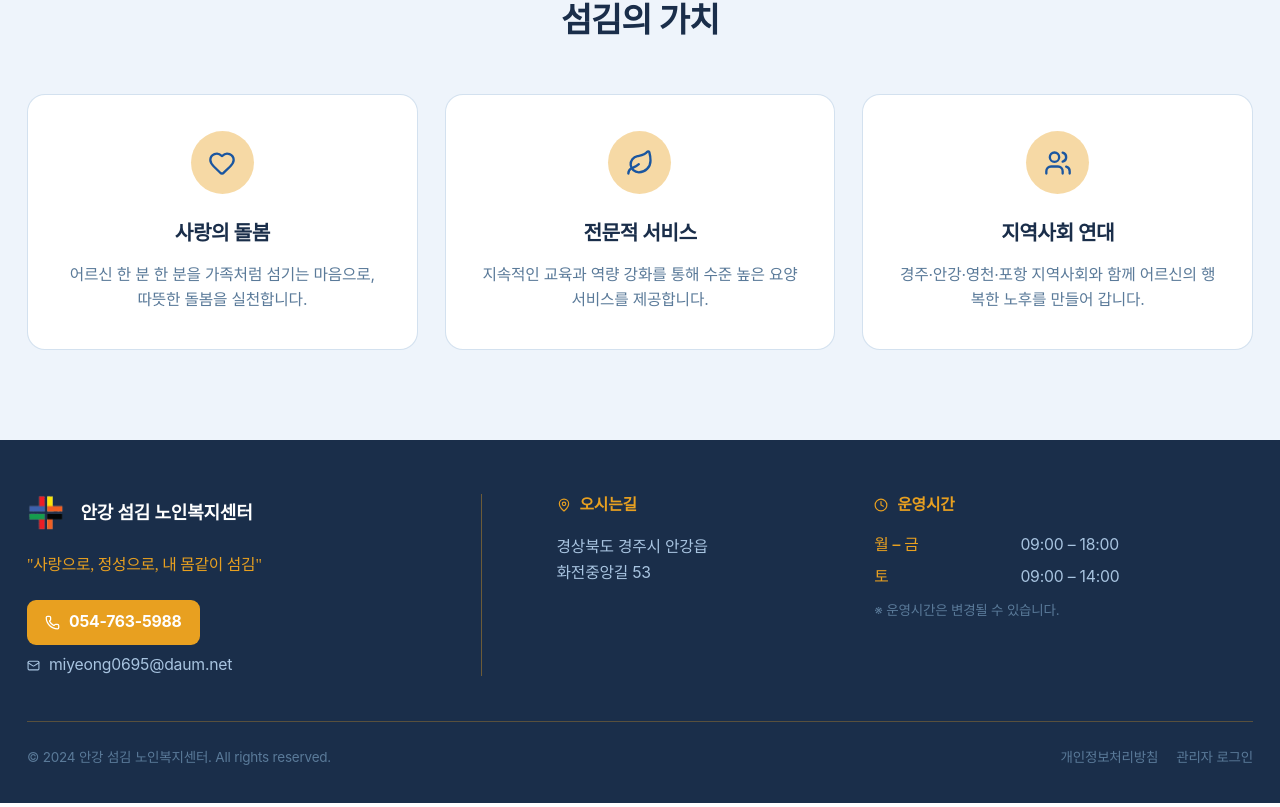
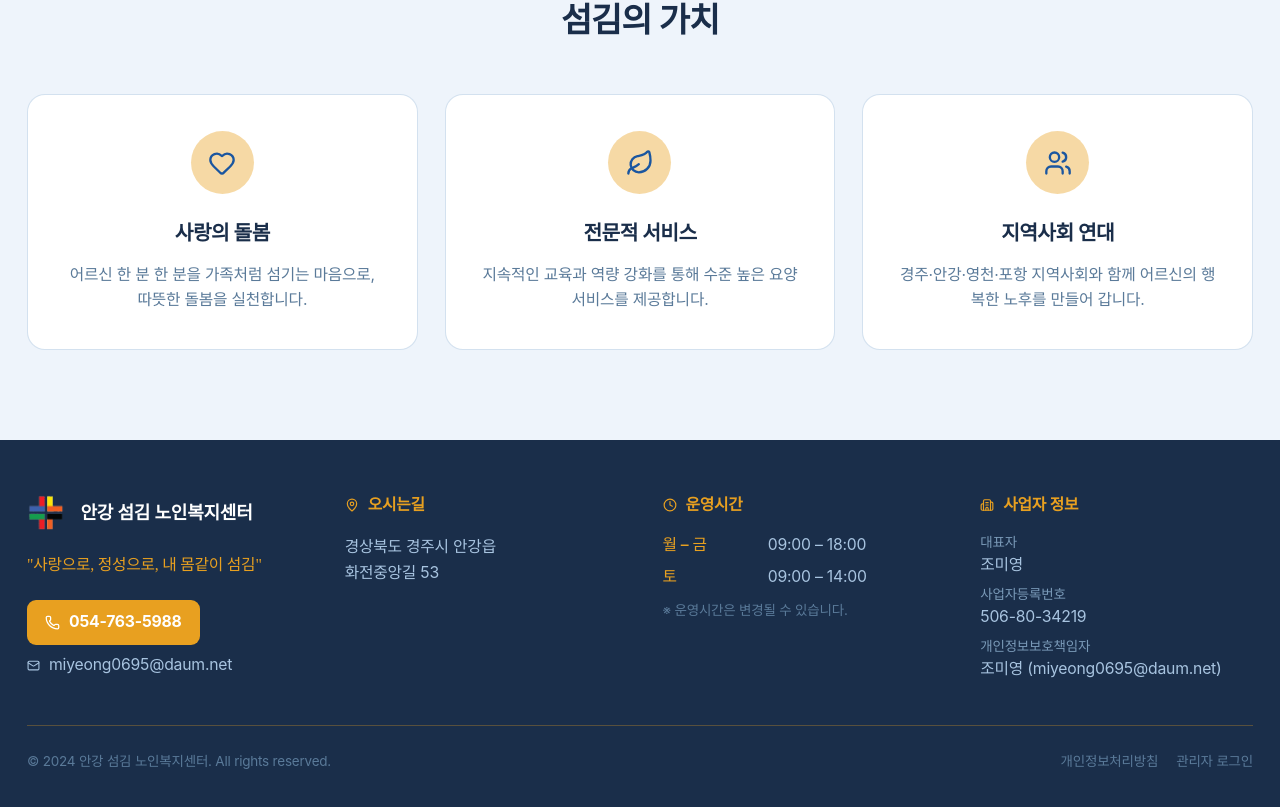
Before and after one commit to dongwoobae/ankang-sumgim, a Next.js app: page /about/greeting in a window 1280 px wide. Shown: the part 1018-1825 px from the top of the page. Built offline with nearby package versions, Linux system fonts and the light colour scheme; no server answers; a web font is replaced by a local one.

Commit message:
26050816 푸터 사업자 정보 추가

```diff
--- a/components/layout/Footer.tsx
+++ b/components/layout/Footer.tsx
@@ -1,14 +1,14 @@
 import Link from "next/link";
 import Image from "next/image";
-import { Phone, MapPin, Clock, Mail } from "lucide-react";
+import { Phone, MapPin, Clock, Mail, Building2 } from "lucide-react";
 
 export default function Footer() {
   return (
     <footer className="bg-[#1A2E4A] text-[#A8C4E0]">
       <div className="max-w-6xl mx-auto px-6 pt-12 pb-8">
-        <div className="grid grid-cols-1 md:grid-cols-12 gap-10">
+        <div className="grid grid-cols-1 md:grid-cols-4 gap-10">
           {/* 브랜드 */}
-          <div className="md:col-span-4">
+          <div>
             <div className="flex items-center gap-3 mb-4">
               <Image
                 src="/logo.png"
@@ -50,13 +50,8 @@ export default function Footer() {
             </div>
           </div>
 
-          {/* 구분선 */}
-          <div className="hidden md:block md:col-span-1">
-            <div className="h-full w-px bg-[#E8A020]/40 mx-auto" />
-          </div>
-
           {/* 오시는길 */}
-          <div className="md:col-span-3">
+          <div>
             <h4 className="text-[#E8A020] font-semibold text-sm mb-4 flex items-center gap-2">
               <MapPin size={14} />
               오시는길
@@ -69,7 +64,7 @@ export default function Footer() {
           </div>
 
           {/* 운영시간 */}
-          <div className="md:col-span-4">
+          <div>
             <h4 className="text-[#E8A020] font-semibold text-sm mb-4 flex items-center gap-2">
               <Clock size={14} />
               운영시간
@@ -91,6 +86,32 @@ export default function Footer() {
             <p className="text-xs text-[#5A7A99] mt-1">
               ※ 운영시간은 변경될 수 있습니다.
             </p>
+          </div>
+
+          {/* 사업자 정보 */}
+          <div>
+            <h4 className="text-[#E8A020] font-semibold text-sm mb-4 flex items-center gap-2">
+              <Building2 size={14} />
+              사업자 정보
+            </h4>
+            <dl className="flex flex-col gap-2 text-sm text-[#A8C4E0]">
+              <div>
+                <dt className="text-[#7A9AB8] text-xs mb-0.5">대표자</dt>
+                <dd>조미영</dd>
+              </div>
+              <div>
+                <dt className="text-[#7A9AB8] text-xs mb-0.5">
+                  사업자등록번호
+                </dt>
+                <dd>506-80-34219</dd>
+              </div>
+              <div>
+                <dt className="text-[#7A9AB8] text-xs mb-0.5">
+                  개인정보보호책임자
+                </dt>
+                <dd>조미영 (miyeong0695@daum.net)</dd>
+              </div>
+            </dl>
           </div>
         </div>
 
```
